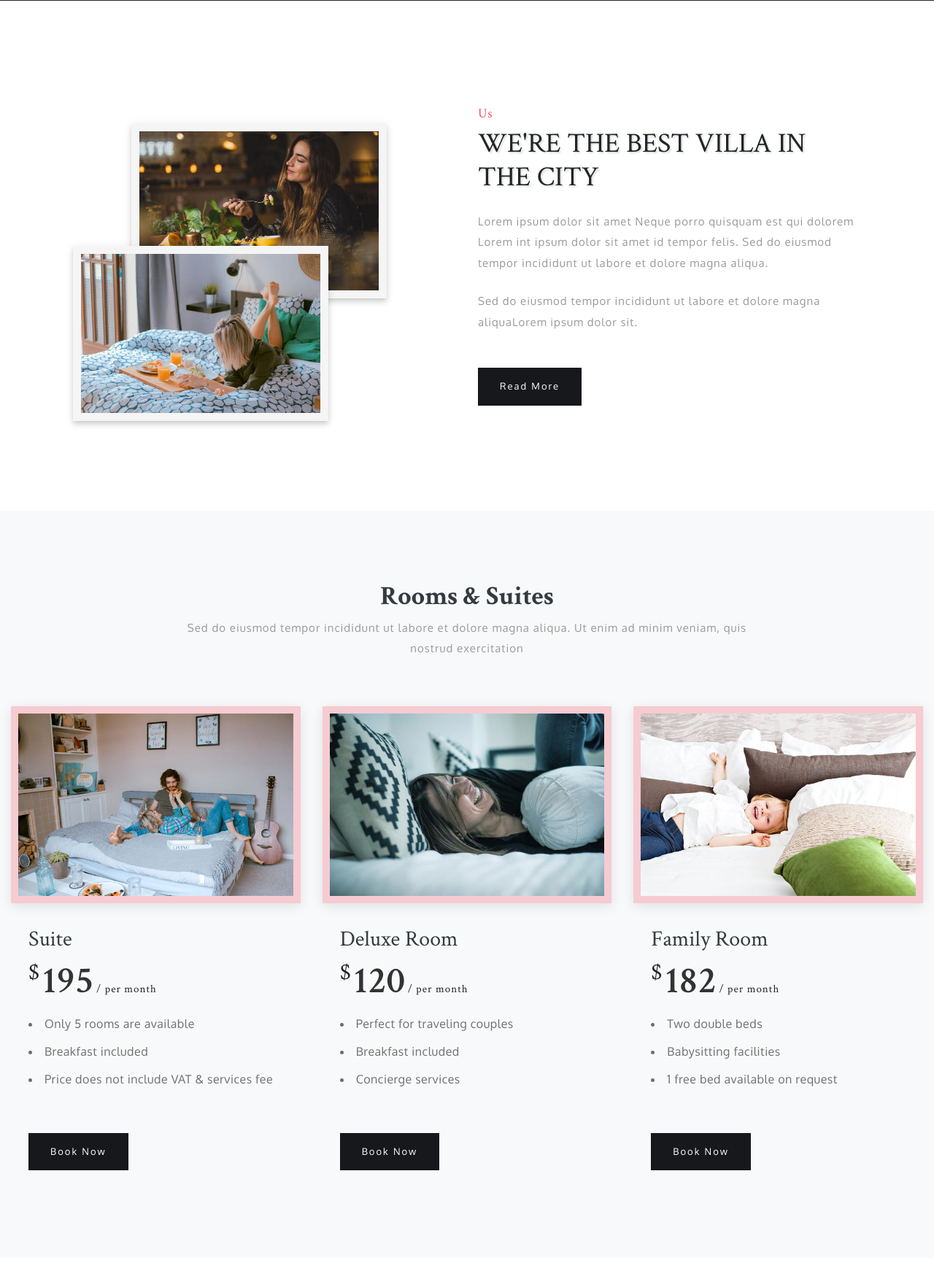
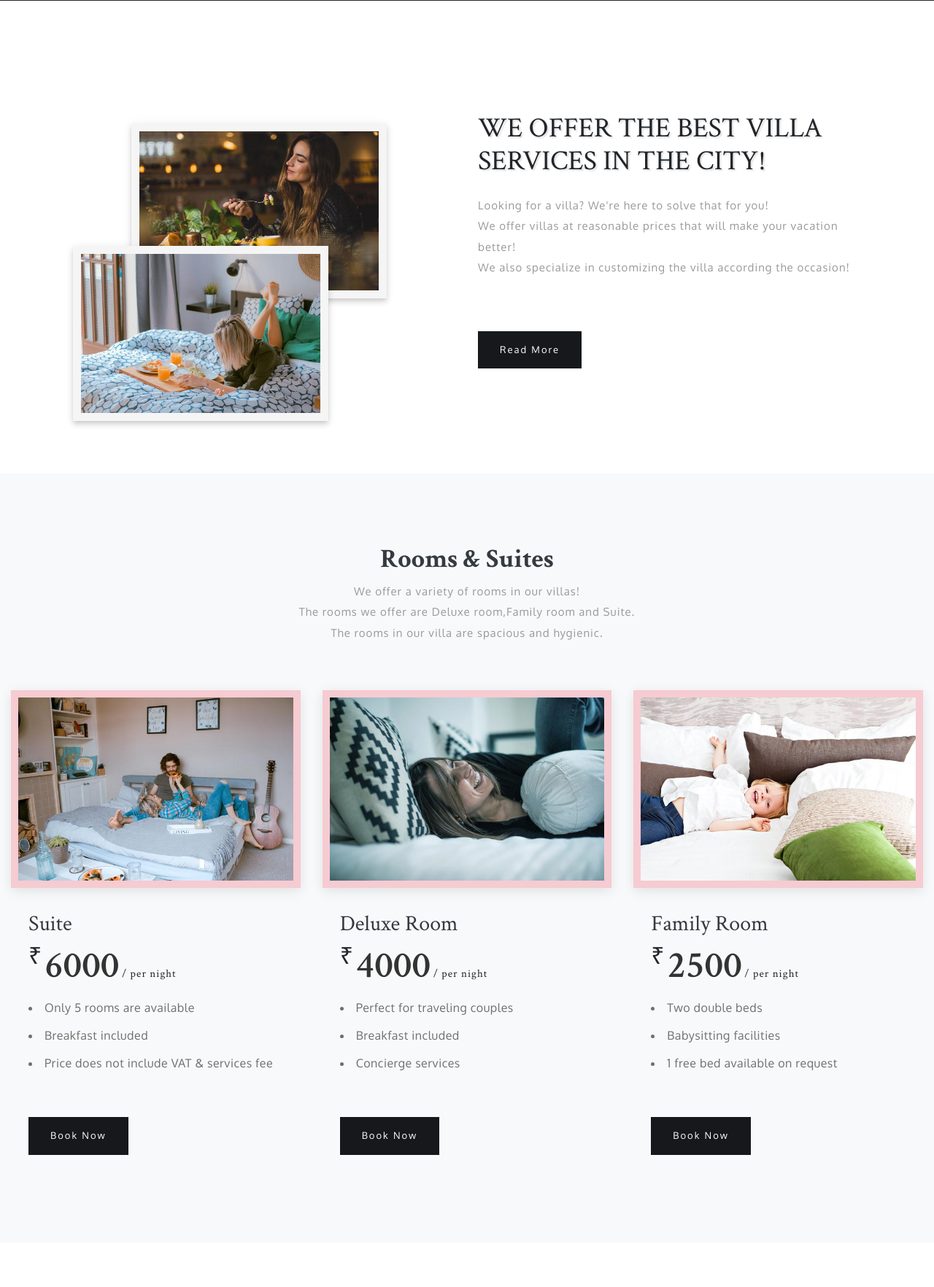
Before and after one commit to varad223/Villa-Booking, a PHP site: page / in a window 1280 px wide. Shown: the part 998-2762 px from the top of the page at 73% size. Run offline with PHP 8.4, Linux system fonts and the light colour scheme.

Commit message:
updated index page
changed room prices and description of villa

```diff
--- a/index.php
+++ b/index.php
@@ -147,11 +147,9 @@ License URL: http://creativecommons.org/licenses/by/3.0/
 					</div>
 				</div>
 				<div class="col-xl-6 col-lg-7 about-right offset-xl-1">
-					<h4 class="sub-tittle-w3layouts let"> Us</h4>
-					<h3 class="tittle-w3layouts text-uppercase pr-lg-5 mt-2">We're the best villa in the city</h3>
-					<p class="mt-4 mb-4">Lorem ipsum dolor sit amet Neque porro quisquam est qui dolorem Lorem int ipsum dolor sit
-						amet id tempor felis. Sed do eiusmod tempor incididunt ut labore et dolore magna aliqua.</p>
-					<p>Sed do eiusmod tempor incididunt ut labore et dolore magna aliquaLorem ipsum dolor sit.</p>
+
+					<h3 class="tittle-w3layouts text-uppercase pr-lg-5 mt-2">We offer the best villa services in the city!</h3>
+					<p class="mt-4 mb-4">Looking for a villa? We're here to solve that for you!<br> We offer villas at reasonable prices that will make your vacation better! <br>We also specialize in customizing the villa according the occasion!</p>
 					<a href="about.html" class="btn button-style-2 mt-sm-5 mt-4">Read More</a>
 				</div>
 			</div>
@@ -163,9 +161,7 @@ License URL: http://creativecommons.org/licenses/by/3.0/
 	<div class="rooms-w3ls bg-li py-5" id="price">
 		<div class="container-fluid py-xl-5 py-lg-3">
 			<h3 class="tittle text-center text-bl font-weight-bold">Rooms & Suites</h3>
-			<p class="sub-tittle text-center mt-2 mb-sm-5 mb-4 pb-xl-3">Sed do eiusmod tempor incididunt ut labore et dolore
-				magna
-				aliqua. Ut enim ad minim veniam, quis nostrud exercitation</p>
+			<p class="sub-tittle text-center mt-2 mb-sm-5 mb-4 pb-xl-3">We offer a variety of rooms in our villas! <br>The rooms we offer are Deluxe room,Family room and Suite.<br>The rooms in our villa are spacious and hygienic.</p>
 			<div class="row">
 				<div class="col-lg-4 price-mobamus">
 					<div class="price-top">
@@ -177,9 +173,9 @@ License URL: http://creativecommons.org/licenses/by/3.0/
 						<h4 class="my-2"><a href="single.html">Suite</a></h4>
 						<div class="lm-item-price">
 							<h6>
-								<span class="price-top-head">$</span>
-								<span class="price-midd-head">195</span>
-								<span class="price-right-head">/ per month</span>
+								<span class="price-top-head">₹</span>
+								<span class="price-midd-head">6000</span>
+								<span class="price-right-head">/ per night</span>
 							</h6>
 						</div>
 						<ul class="style-lists">
@@ -200,9 +196,9 @@ License URL: http://creativecommons.org/licenses/by/3.0/
 						<h4 class="my-2"><a href="single.html">Deluxe Room</a></h4>
 						<div class="lm-item-price">
 							<h6>
-								<span class="price-top-head">$</span>
-								<span class="price-midd-head">120</span>
-								<span class="price-right-head">/ per month</span>
+								<span class="price-top-head">₹</span>
+								<span class="price-midd-head">4000</span>
+								<span class="price-right-head">/ per night</span>
 							</h6>
 						</div>
 						<ul class="style-lists">
@@ -223,9 +219,9 @@ License URL: http://creativecommons.org/licenses/by/3.0/
 						<h4 class="my-2"><a href="single.html">Family Room</a></h4>
 						<div class="lm-item-price">
 							<h6>
-								<span class="price-top-head">$</span>
-								<span class="price-midd-head">182</span>
-								<span class="price-right-head">/ per month</span>
+								<span class="price-top-head">₹</span>
+								<span class="price-midd-head">2500</span>
+								<span class="price-right-head">/ per night</span>
 							</h6>
 						</div>
 						<ul class="style-lists">
```
